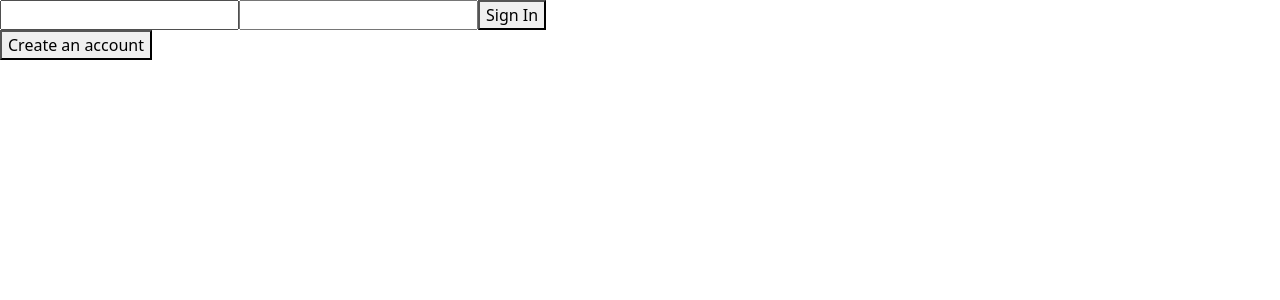
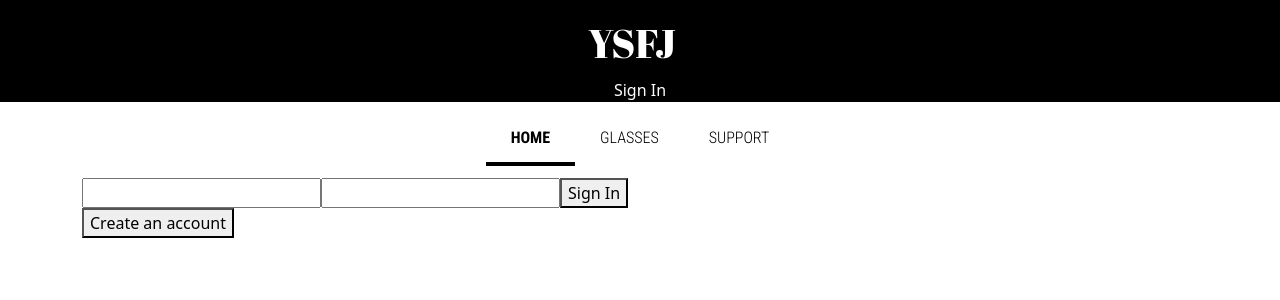
Before and after one commit to yeana-dev/YSFJ, a React (Create React App) app in the folder client/: page /sign-in in a window 1280 px wide. Shown: the top 300 px of the page. Built offline with nearby package versions, Linux system fonts and the light colour scheme.

Commit message:
Added base width for page

```diff
--- /dev/null
+++ b/client/src/Components/Layout/Layout.css
@@ -0,0 +1,4 @@
+.container {
+  width: 90%;
+  margin: 0 auto;
+}
--- a/client/src/Components/Layout/Layout.jsx
+++ b/client/src/Components/Layout/Layout.jsx
@@ -4,7 +4,7 @@ const Layout = (props) => {
   return (
     <>
       <Navigation user={props.user} />
-      {props.children}
+      <div className="container">{props.children}</div>
     </>
   );
 };
--- a/client/src/Screens/SignIn/SignIn.jsx
+++ b/client/src/Screens/SignIn/SignIn.jsx
@@ -1,6 +1,7 @@
 import { useState } from "react";
 import { signIn } from "../../Services/users";
 import { Link, useHistory } from "react-router-dom";
+import Layout from "../../Components/Layout/Layout";
 
 const SignIn = (props) => {
   const history = useHistory();
@@ -49,6 +50,7 @@ const SignIn = (props) => {
   };
 
   return (
+    <Layout user={props.user}>
       <div className="sign-in-container">
         <form onSubmit={handleSignIn}>
           <input
@@ -71,6 +73,7 @@ const SignIn = (props) => {
           <button>Create an account</button>
         </Link>
       </div>
+    </Layout>
   );
 };
 
--- a/client/src/Screens/SignOut/SignOut.jsx
+++ b/client/src/Screens/SignOut/SignOut.jsx
@@ -4,15 +4,15 @@ import { useHistory } from "react-router-dom";
 
 const SignOut = (props) => {
   const history = useHistory();
-
+  const { setUser } = props;
   useEffect(() => {
     const signOutUser = async () => {
       await signOut();
-      props.setUser(null);
+      setUser(null);
       history.push("/");
     };
     signOutUser();
-  }, [history, props.setUser]);
+  }, [history, setUser]);
 
   return "";
 };
--- a/client/src/Screens/SignUp/SignUp.jsx
+++ b/client/src/Screens/SignUp/SignUp.jsx
@@ -1,6 +1,7 @@
 import { useState } from "react";
 import { signUp } from "../../Services/users";
 import { useHistory } from "react-router-dom";
+import Layout from "../../Components/Layout/Layout";
 
 const SignUp = (props) => {
   const history = useHistory();
@@ -53,6 +54,7 @@ const SignUp = (props) => {
   };
 
   return (
+    <Layout user={props.user}>
       <div className="form-container">
         <h3>Sign Up</h3>
         <form onSubmit={handleSignUp}>
@@ -95,6 +97,7 @@ const SignUp = (props) => {
           {renderError()}
         </form>
       </div>
+    </Layout>
   );
 };
 
```
Lines whose indentation alone changed are shown as unchanged.
